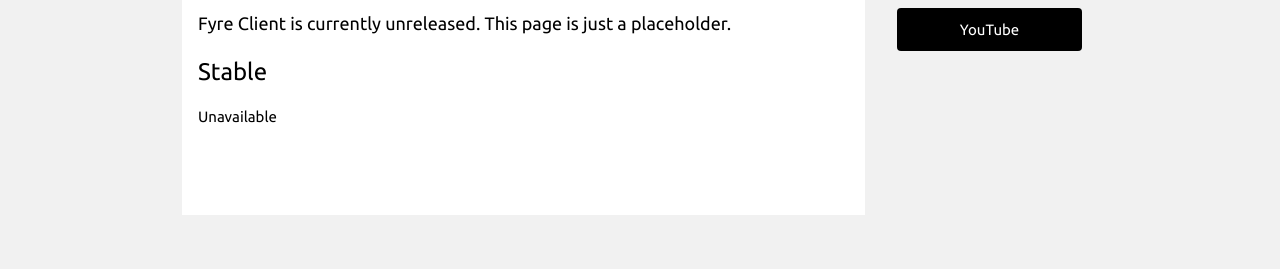
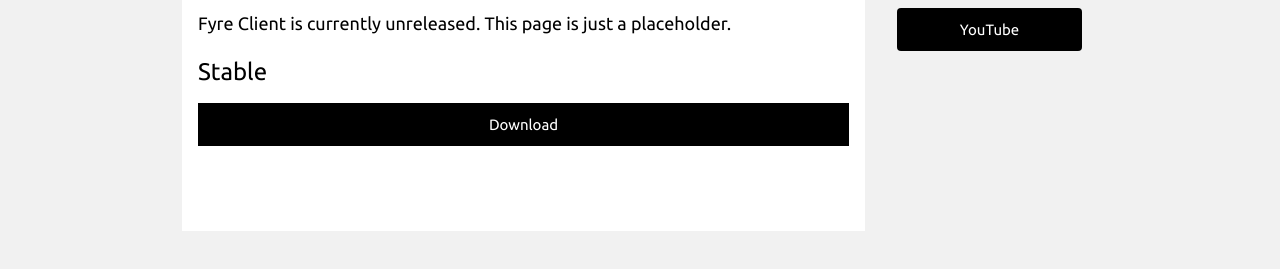
Before and after one commit to amyforks/redwood, a plain HTML site: page download/index.html in a window 1280 px wide. Shown: the part 531-800 px from the top of the page. Drawn offline with Linux system fonts and the light colour scheme.

Commit message:
RELEASE!!!!

```diff
--- a/download/index.html
+++ b/download/index.html
@@ -72,7 +72,7 @@
 				<h5>Fyre Client is currently unreleased. This page is just a placeholder.</h5>
 
 				<h3>Stable</h3>
-				Unavailable
+				<button onclick="window.location.href = 'https://github.com/FyreTeam/fyre/releases/download/1.1.0/FyreClient_Alpha_1.1.zip;" class="w3-button w3-block w3-black">Download</button>
 				<h1>⠀</h1>
 			</div>
 		</div>
```
